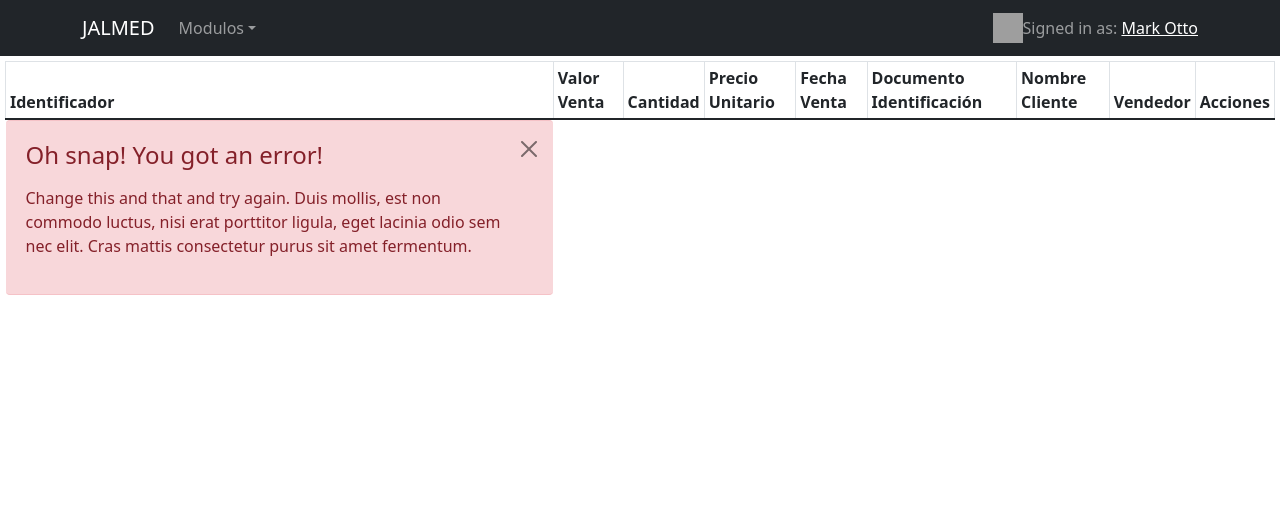
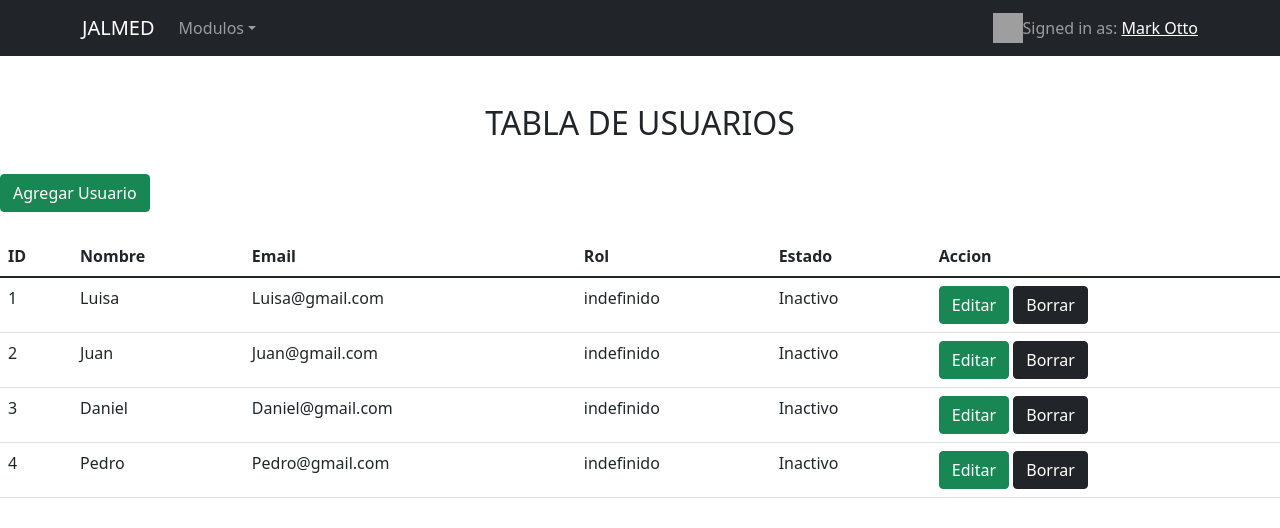
Before and after one commit to CuriDevs/project-ciclo3, a React (Create React App) app: page / in a window 1280 px wide. Shown: the top 528 px of the page. Built offline with nearby package versions, Linux system fonts and the light colour scheme; no server answers; grey boxes are pictures that could not be loaded.

Commit message:
Roles version1.0

```diff
--- a/package.json
+++ b/package.json
@@ -6,13 +6,18 @@
     "@testing-library/jest-dom": "^5.11.4",
     "@testing-library/react": "^11.1.0",
     "@testing-library/user-event": "^12.1.10",
+    "axios": "^0.22.0",
     "bootstrap": "^5.1.1",
+    "formik": "^2.2.9",
     "react": "^17.0.2",
     "react-bootstrap": "^2.0.0-rc.0",
+    "react-data-table-component": "^7.3.1",
     "react-dom": "^17.0.2",
     "react-modal": "^3.14.3",
     "react-router-dom": "^5.3.0",
     "react-scripts": "4.0.3",
+    "reactstrap": "^8.10.0",
+    "styled-components": "^5.3.1",
     "web-vitals": "^1.0.1"
   },
   "scripts": {
--- a/src/App.js
+++ b/src/App.js
@@ -1,11 +1,10 @@
 import "./App.css";
-import 'bootstrap/dist/css/bootstrap.min.css';
+import Rol from './Home/pages/Rol';
 
-import Sales from './Sales/pages/Sales';
 
 function App() {
   return (
-      <Sales />
+      <Rol/>
   );
 }
 
--- /dev/null
+++ b/src/Home/pages/Rol.js
@@ -0,0 +1,225 @@
+import React, { Component } from 'react';
+import Header from "../../Shared/components/Header";
+import axios from "axios";
+import "bootstrap/dist/css/bootstrap.min.css";
+import { Modal, ModalBody, ModalFooter, ModalHeader } from 'reactstrap';
+
+
+
+const data = [
+    { id: 1, Email: "Luisa@gmail.com", nombre: "Luisa", rol: "indefinido", estado: "Inactivo"},
+    { id: 2, Email: "Juan@gmail.com", nombre: "Juan", rol: "indefinido", estado: "Inactivo" },
+    { id: 3, Email: "Daniel@gmail.com", nombre: "Daniel", rol: "indefinido", estado: "Inactivo" },
+    { id: 4, Email: "Pedro@gmail.com", nombre: "Pedro", rol: "indefinido", estado: "Inactivo"},
+];
+
+class Rol extends Component {
+state={
+  data: data,
+  modalInsertar: false,
+  modalEliminar: false,
+  form:{
+    id: '',
+    Email:'',
+    nombre: '',
+    rol: '',
+    estado: '',
+    capestado: '',
+    tipoModal: ''
+  }
+}
+
+peticionGet=()=>{
+axios.get(data).then(response=>{
+  this.setState({data: response.data});
+}).catch(error=>{
+  console.log(error.message);
+})
+}
+
+
+
+editar = (dato) => {
+  var contador = 0;
+  var arreglo = this.state.data;
+  arreglo.map((registro) => {
+    if (dato.id == registro.id) {
+      arreglo[contador].rol = dato.rol;
+      arreglo[contador].estado = dato.estado;
+    }
+    contador++;
+  });
+  this.setState({ data: arreglo});
+};
+
+eliminar = (dato) => {
+  var opcion = window.confirm("Estás Seguro que deseas Eliminar el elemento "+dato.id);
+  if (opcion == true) {
+    var contador = 0;
+    var arreglo = this.state.data;
+    arreglo.map((registro) => {
+      if (dato.id == registro.id) {
+        arreglo.splice(contador, 1);
+      }
+      contador++;
+    });
+    this.setState({ data: arreglo, modalActualizar: false });
+  }
+};
+
+insertar= ()=>{
+  var valorNuevo= {...this.state.form};
+  valorNuevo.id=this.state.data.length+1;
+  var lista= this.state.data;
+  lista.push(valorNuevo);
+  this.setState({ modalInsertar: false, data: lista });
+}
+
+
+
+
+
+
+modalInsertar=()=>{
+  this.setState({modalInsertar: !this.state.modalInsertar});
+}
+
+seleccionarEmpresa=(empresa)=>{
+  this.setState({
+    tipoModal: 'actualizar',
+    form: {
+      id: empresa.id,
+      nombre: empresa.nombre,
+      Email: empresa.Email,
+      rol: empresa.rol,
+      estado: empresa.estado,
+    }
+  })
+}
+
+handleChange=async e=>{
+e.persist();
+await this.setState({
+  form:{
+    ...this.state.form,
+    [e.target.name]: e.target.value
+  }
+});
+console.log(this.state.form);
+}
+
+  componentDidMount() {
+    this.peticionGet();
+  }
+
+
+  render(){
+
+    const {form}=this.state;
+  return (
+    <><div><Header /></div><div className="Rol">
+          <br /><br />
+          <h2 align="center">TABLA DE USUARIOS</h2>
+          <br />
+          <button className="btn btn-success" onClick={() => { this.setState({ form: null, tipoModal: 'insertar' }); this.modalInsertar(); } }>Agregar Usuario</button>
+          <br /><br />
+          <table className="table ">
+              <thead>
+
+                  <tr>
+                      <th>ID</th>
+                      <th>Nombre</th>
+                      <th>Email</th>
+                      <th>Rol</th>
+                      <th>Estado</th>
+                      <th>Accion</th>
+                  </tr>
+              </thead>
+              <tbody>
+                  {this.state.data.map(empresa => {
+                      return (
+                          <tr>
+                              <td>{empresa.id}</td>
+                              <td>{empresa.nombre}</td>
+                              <td>{empresa.Email}</td>
+                              <td>{empresa.rol}</td>
+                              <td>{empresa.estado}</td>
+
+                              <td>
+                                  <button className="btn btn-success" onClick={() => { this.seleccionarEmpresa(empresa); this.modalInsertar(); } }>Editar</button>
+                                  {"   "}
+                                  <button className="btn btn-dark" onClick={() => { this.seleccionarEmpresa(empresa); this.setState({ modalEliminar: true }); } }>Borrar</button>
+                              </td>
+                          </tr>
+                      );
+                  })}
+              </tbody>
+          </table>
+
+
+          <Modal isOpen={this.state.modalInsertar}>
+              <ModalHeader style={{ display: 'block' }}>
+                  <span style={{ float: 'right' }} onClick={() => this.modalInsertar()}>x</span>
+              </ModalHeader>
+              <ModalBody>
+                  <div className="form-group">
+                      <label htmlFor="id">ID</label>
+                      <input className="form-control" type="text" name="id" id="id" readOnly onChange={this.handleChange} value={form ? form.id : this.state.data.length + 1} />
+                      <br />
+                      <label htmlFor="nombre">Nombre</label>
+                      <input className="form-control" type="text" name="nombre" id="nombre" onChange={this.handleChange} value={form ? form.nombre : ''} />
+                      <br />
+                      <label htmlFor="Email">Email</label>
+                      <input className="form-control" type="text" name="Email" id="Email" onChange={this.handleChange} value={form ? form.Email : ''} />
+                      <br />
+                      <label htmlFor="rol">Rol</label>
+                      <select className="form-control" type="text" name="rol" id="rol" onChange={this.handleChange} value={form ? form.rol : ''}>
+                        <option>Indefinido</option>
+                        <option>Administrador</option>
+                        <option>Ventas</option>
+                     </select>
+                     <br />
+                     <label htmlFor="rol">Estado</label>
+                     <select className="form-control" type="text" name="estado" id="estado" onChange={this.handleChange} value={form ? form.estado : ''}>
+                        <option>Inactivo</option>
+                        <option>Activo</option>
+                     </select>
+
+                  </div>
+              </ModalBody>
+
+              <ModalFooter>
+                  {this.state.tipoModal == 'insertar' ?
+                      <button className="btn btn-success" onClick={() => this.insertar()}>
+                          Insertar
+                      </button> : <button className="btn btn-primary" onClick={() => this.editar(this.state.form)}>
+                          Actualizar
+                      </button>}
+                  <button className="btn btn-danger" onClick={() => this.modalInsertar()}>Cancelar</button>
+              </ModalFooter>
+          </Modal>
+
+
+
+
+
+
+
+
+          <Modal isOpen={this.state.modalEliminar}>
+              <ModalBody>
+                  Estás seguro que deseas eliminar a la empresa {form && form.nombre}
+              </ModalBody>
+              <ModalFooter>
+                  <button className="btn btn-danger" onClick={() => this.peticionDelete()}>Sí</button>
+                  <button className="btn btn-secundary" onClick={() => this.setState({ modalEliminar: false })}>No</button>
+              </ModalFooter>
+          </Modal>
+      </div></>
+
+
+
+  );
+}
+}
+export default Rol;
```
Also changed, not shown: src/Home/components/Consulta.js (renamed from src/Sales/components/Consulta.js), src/Home/components/Dato.js (renamed from src/Sales/components/Dato.js), src/Home/pages/Sales.js (renamed from src/Sales/pages/Sales.js), 1 other file (tests, documents, lock files or other folders).
